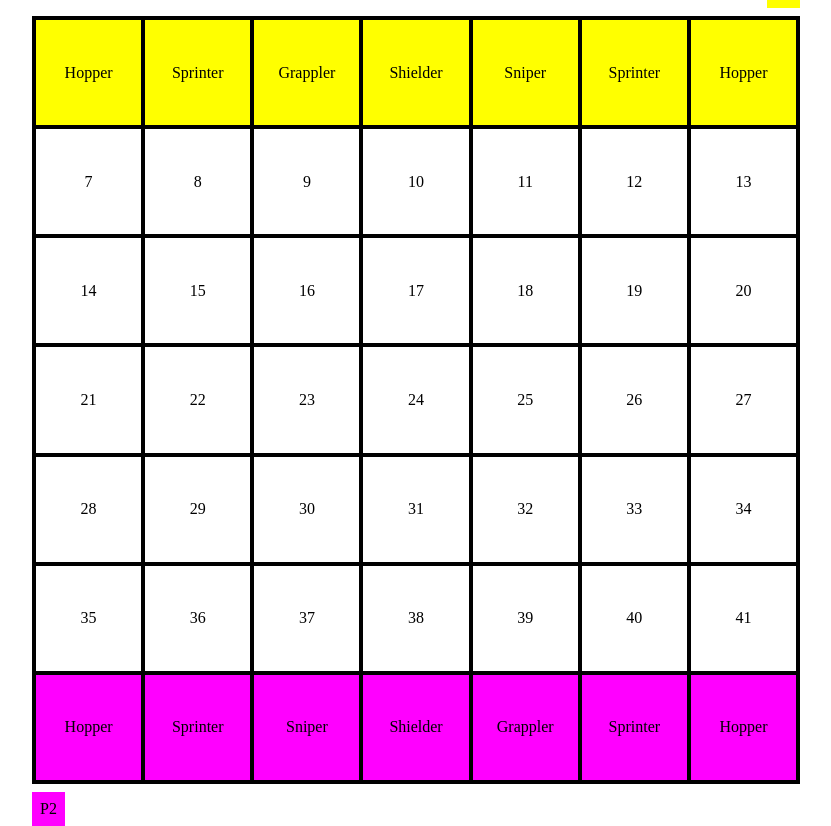
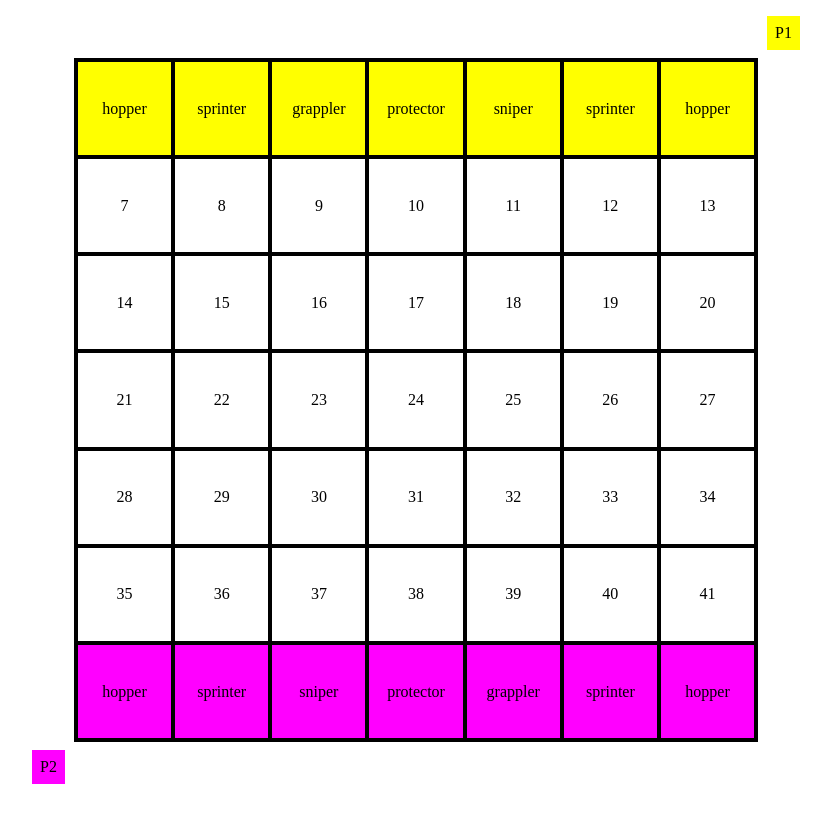
Before and after one commit to Dubbelll/Mieren, a plain HTML site: page BertaChess/index.html in a window 1280 px wide. Shown: the whole page, without its empty margins (224-1055 px from the left). After the commit the page ends 800 px from the top, so only its background shows below. Drawn offline with Linux system fonts and the light colour scheme.

Commit message:
Switch to functions instead of classes Fix responsiveness of board

```diff
--- a/BertaChess/index.html
+++ b/BertaChess/index.html
@@ -39,7 +39,6 @@
 			#app {
 				display: flex;
 				flex-direction: column;
-				justify-content: center;
 				gap: 8px;
 				width: 100svmin;
 				height: 100svh;
@@ -48,6 +47,7 @@
 
 			.player {
 				display: flex;
+				width: 100%;
 
 				&.player1 {
 					justify-content: end;
@@ -79,18 +79,6 @@
 				border: 4px solid black;
 			}
 
-			@media (orientation: portrait) {
-				#board {
-					width: 100%;
-				}
-			}
-
-			@media (orientation: landscape) {
-				#board {
-					flex: 1;
-				}
-			}
-
 			.cell {
 				position: relative;
 				display: flex;
@@ -112,70 +100,35 @@
 					background-color: cyan;
 				}
 			}
+
+			@media (orientation: portrait) {
+				#app {
+					justify-content: center;
+				}
+
+				#board {
+					width: 100%;
+				}
+			}
+
+			@media (orientation: landscape) {
+				#app {
+					align-items: center;
+				}
+
+				#board {
+					flex: 1;
+				}
+			}
 		</style>
 
 		<script>
-			class Unit {
-				constructor(player, distancePerMove, maxMoveDistance) {
-					this.player = player
-					this.distancePerMove = distancePerMove
-					this.maxMoveDistance = maxMoveDistance
-				}
-
-				select(cell) {
-					return { moves: [], captures: [] }
-				}
-			}
-
-			class Shielder extends Unit {
-				constructor(player) {
-					super(player, 1, 1)
-				}
-
-				select(cell) {
-					return { moves: [], captures: [] }
-				}
-			}
-
-			class Sniper extends Unit {
-				constructor(player) {
-					super(player, 1, 1)
-					this.aim = undefined
-				}
-
-				select(cell) {
-					return { moves: [], captures: [] }
-				}
-			}
-
-			class Grappler extends Unit {
-				constructor(player) {
-					super(player, 1, 1)
-				}
-
-				select(cell) {
-					return { moves: [], captures: [] }
-				}
-			}
-
-			class Sprinter extends Unit {
-				constructor(player) {
-					super(player, 2, 2)
-				}
-
-				select(cell) {
-					return { moves: [], captures: [] }
-				}
-			}
-
-			class Hopper extends Unit {
-				constructor(player) {
-					super(player, 1, 2)
-				}
-
-				select(cell) {
-					return { moves: [], captures: [] }
-				}
+			const unitTypes = {
+				protector: 'protector',
+				sniper: 'sniper',
+				grappler: 'grappler',
+				sprinter: 'sprinter',
+				hopper: 'hopper',
 			}
 
 			const match = generateMatch()
@@ -201,9 +154,7 @@
 				for (const cell of match.board) {
 					const cellElement = document.createElement('button')
 
-					cellElement.textContent = cell.unit
-						? cell.unit.constructor.name
-						: cell.index.toString()
+					cellElement.textContent = cell.unit ? cell.unit.type : cell.index.toString()
 					cellElement.onclick = () => select(cell)
 					cellElement.classList.add('cell')
 					if (cell.unit?.player === match.player1) cellElement.classList.add('player1')
@@ -270,14 +221,75 @@
 
 			function generateUnits(player) {
 				return [
-					new Hopper(player),
-					new Sprinter(player),
-					new Grappler(player),
-					new Shielder(player),
-					new Sniper(player),
-					new Sprinter(player),
-					new Hopper(player),
+					generateHopper(player),
+					generateSprinter(player),
+					generateGrappler(player),
+					generateProtector(player),
+					generateSniper(player),
+					generateSprinter(player),
+					generateHopper(player),
 				]
+			}
+
+			function generateProtector(player) {
+				return {
+					player,
+					type: unitTypes.protector,
+					distancePerMove: 1,
+					maxMoveDistance: 1,
+					select: (cell) => {
+						return { moves: [], captures: [] }
+					},
+				}
+			}
+
+			function generateSniper(player) {
+				return {
+					player,
+					type: unitTypes.sniper,
+					distancePerMove: 1,
+					maxMoveDistance: 1,
+					aim: undefined,
+					select: (cell) => {
+						return { moves: [], captures: [] }
+					},
+				}
+			}
+
+			function generateGrappler(player) {
+				return {
+					player,
+					type: unitTypes.grappler,
+					distancePerMove: 1,
+					maxMoveDistance: 4,
+					select: (cell) => {
+						return { moves: [], captures: [] }
+					},
+				}
+			}
+
+			function generateSprinter(player) {
+				return {
+					player,
+					type: unitTypes.sprinter,
+					distancePerMove: 2,
+					maxMoveDistance: 2,
+					select: (cell) => {
+						return { moves: [], captures: [] }
+					},
+				}
+			}
+
+			function generateHopper(player) {
+				return {
+					player,
+					type: unitTypes.hopper,
+					distancePerMove: 1,
+					maxMoveDistance: 2,
+					select: (cell) => {
+						return { moves: [], captures: [] }
+					},
+				}
 			}
 		</script>
 	</body>
```
